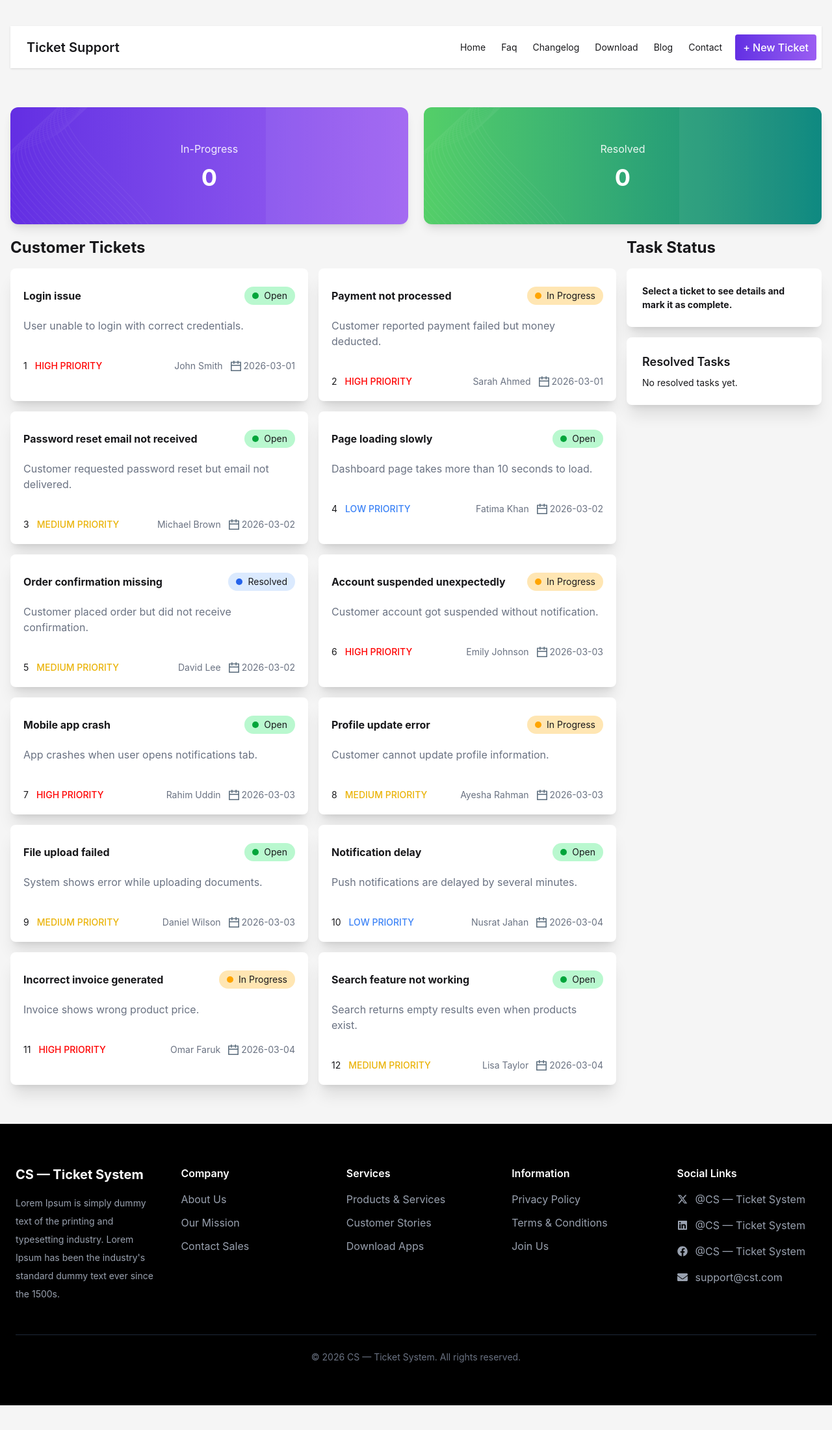
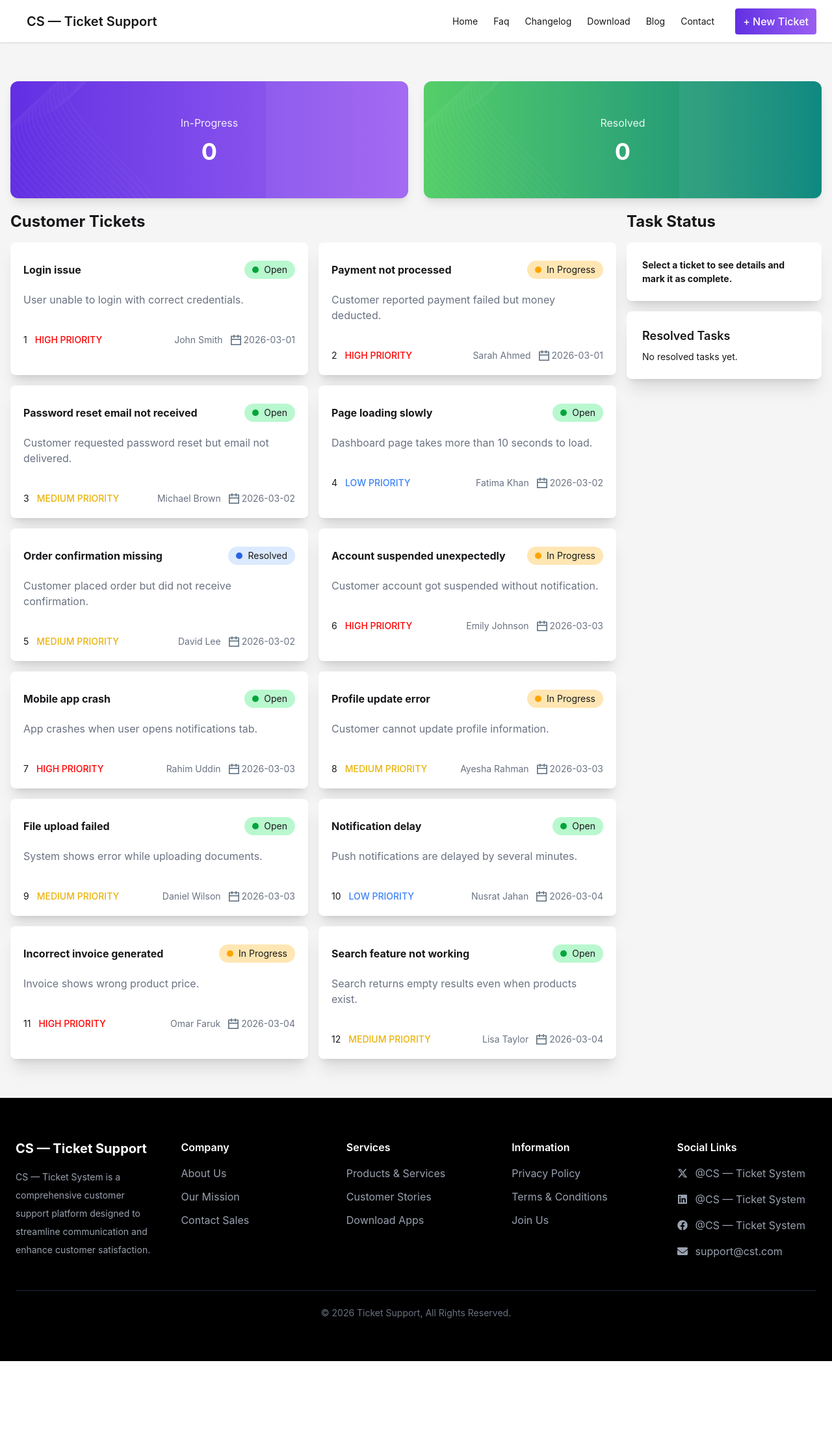
Before and after one commit to Rishad05/ticket-support, a React (Vite) app: page / in a window 1280 px wide. Shown: the whole page at 65% size. After the commit the page ends 2094 px from the top, so only its background shows below. Built offline with nearby package versions, Linux system fonts and the light colour scheme.

Commit message:
feat: enhance layout and styling of Navbar, Footer, and App components for improved user experience

```diff
--- a/src/App.jsx
+++ b/src/App.jsx
@@ -33,9 +33,9 @@ function App() {
 
   //  console.log(tasks);
   return (
-    <div className="app-bg bg-[#F5F5F5] py-10">
+    <div className="app-bg bg-[#F5F5F5]">
+        <Navbar />
       <div className="main-wrapper max-w-7xl mx-auto px-4">
-        <Navbar />
         <Banner tasks={tasks} resolvedTasks={resolvedTasks} />
 
         <div className="dashboard-grid grid grid-cols-1 lg:grid-cols-12 gap-4 mt-5">
--- a/src/components/Footer/Footer.jsx
+++ b/src/components/Footer/Footer.jsx
@@ -6,23 +6,15 @@ const Footer = () => {
  return (
   <footer className="bg-black text-gray-400 mt-15">
    <div className="max-w-7xl mx-auto px-6 py-16">
-
-    {/* Grid */}
     <div className="grid grid-cols-1 md:grid-cols-2 lg:grid-cols-5 gap-10">
-
-     {/* Logo / Description */}
      <div>
       <h2 className="text-white text-xl font-bold mb-4">
-       CS — Ticket System
+       CS — Ticket Support
       </h2>
       <p className="text-sm leading-7">
-       Lorem Ipsum is simply dummy text of the printing and typesetting
-       industry. Lorem Ipsum has been the industry's standard dummy text
-       ever since the 1500s.
+       CS — Ticket System is a comprehensive customer support platform designed to streamline communication and enhance customer satisfaction.
       </p>
      </div>
-
-     {/* Company */}
      <div>
       <h3 className="text-white font-semibold mb-4">Company</h3>
       <ul className="space-y-3">
@@ -31,8 +23,6 @@ const Footer = () => {
        <li className="hover:text-white cursor-pointer">Contact Sales</li>
       </ul>
      </div>
-
-     {/* Services */}
      <div>
       <h3 className="text-white font-semibold mb-4">Services</h3>
       <ul className="space-y-3">
@@ -47,8 +37,6 @@ const Footer = () => {
        </li>
       </ul>
      </div>
-
-     {/* Information */}
      <div>
       <h3 className="text-white font-semibold mb-4">Information</h3>
       <ul className="space-y-3">
@@ -61,8 +49,6 @@ const Footer = () => {
        <li className="hover:text-white cursor-pointer">Join Us</li>
       </ul>
      </div>
-
-     {/* Social */}
      <div>
       <h3 className="text-white font-semibold mb-4">Social Links</h3>
       <ul className="space-y-4">
@@ -91,10 +77,8 @@ const Footer = () => {
      </div>
 
     </div>
-
-    {/* Bottom */}
     <div className="border-t border-gray-800 mt-12 pt-6 text-center text-sm text-gray-500">
-     © 2026 CS — Ticket System. All rights reserved.
+     © 2026 Ticket Support, All Rights Reserved.
     </div>
 
    </div>
--- a/src/components/Navbar/Navbar.jsx
+++ b/src/components/Navbar/Navbar.jsx
@@ -2,35 +2,49 @@ import React from 'react';
 
 const Navbar = () => {
  return (
-  <div className="navbar bg-base-100 shadow-sm">
+  <div className="bg-base-100 shadow-sm">
+   <div className="max-w-7xl mx-auto px-4">
+    <div className="navbar">
+
      <div className="navbar-start">
       <div className="dropdown">
        <div tabIndex={0} role="button" className="btn btn-ghost lg:hidden">
-      <svg xmlns="http://www.w3.org/2000/svg" className="h-5 w-5" fill="none" viewBox="0 0 24 24" stroke="currentColor"> <path strokeLinecap="round" strokeLinejoin="round" strokeWidth="2" d="M4 6h16M4 12h8m-8 6h16" /> </svg>
+        <svg xmlns="http://www.w3.org/2000/svg" className="h-5 w-5" fill="none" viewBox="0 0 24 24" stroke="currentColor">
+         <path strokeLinecap="round" strokeLinejoin="round" strokeWidth="2" d="M4 6h16M4 12h8m-8 6h16" />
+        </svg>
        </div>
+
        <ul
-      tabIndex="-1"
-      className="menu menu-sm dropdown-content bg-base-100 rounded-box z-1 mt-3 w-52 p-2 shadow">
+        tabIndex={0}
+        className="menu menu-sm dropdown-content bg-base-100 rounded-box z-10 mt-3 w-52 p-2 shadow">
         <li><a>Home</a></li>
-      <li><a> Faq </a></li>
-      <li><a> Changelog </a></li>
-      <li><a> Download </a></li>
-      <li><a> Blog </a></li>
+        <li><a>Faq</a></li>
+        <li><a>Changelog</a></li>
+        <li><a>Download</a></li>
+        <li><a>Blog</a></li>
         <li><a>Contact</a></li>
        </ul>
       </div>
-    <a className="btn btn-ghost text-xl">Ticket Support</a>
+
+      <a className="btn btn-ghost text-xl">CS — Ticket Support</a>
      </div>
+
      <div className="navbar-end">
       <ul className="menu menu-horizontal px-2 hidden lg:flex">
        <li><a>Home</a></li>
-     <li><a> Faq </a></li>
-     <li><a> Changelog </a></li>
-     <li><a> Download </a></li>
-     <li><a> Blog </a></li>
+       <li><a>Faq</a></li>
+       <li><a>Changelog</a></li>
+       <li><a>Download</a></li>
+       <li><a>Blog</a></li>
        <li><a>Contact</a></li>
       </ul>
-    <a className="bg-linear-to-r from-[#632EE3] to-[#9b5df2] text-white px-3 py-2 rounded-sm font-medium"> + New Ticket</a>
+
+      <a className="ml-3 bg-gradient-to-r from-[#632EE3] to-[#9b5df2] text-white px-3 py-2 rounded-sm font-medium">
+       + New Ticket
+      </a>
+     </div>
+
+    </div>
    </div>
   </div>
  );
```
Lines whose indentation alone changed are shown as unchanged.
